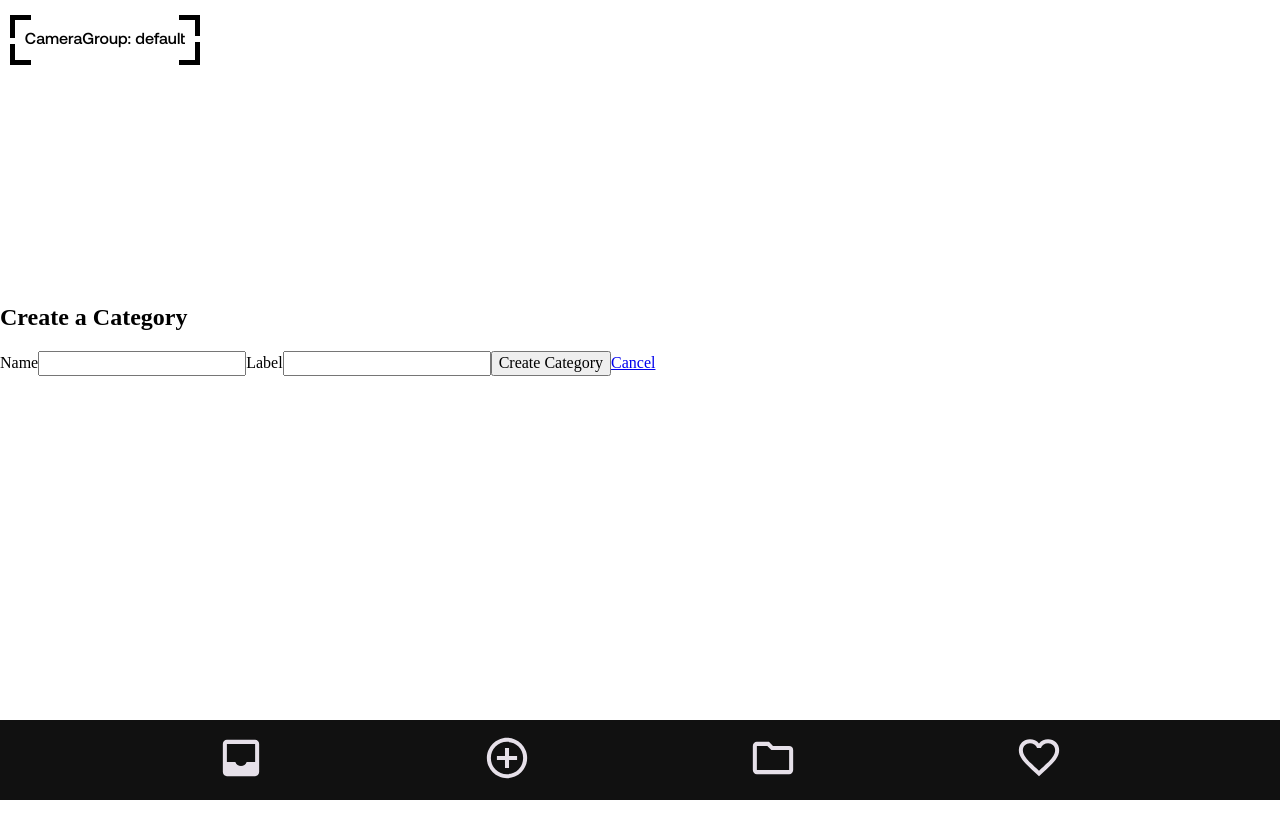
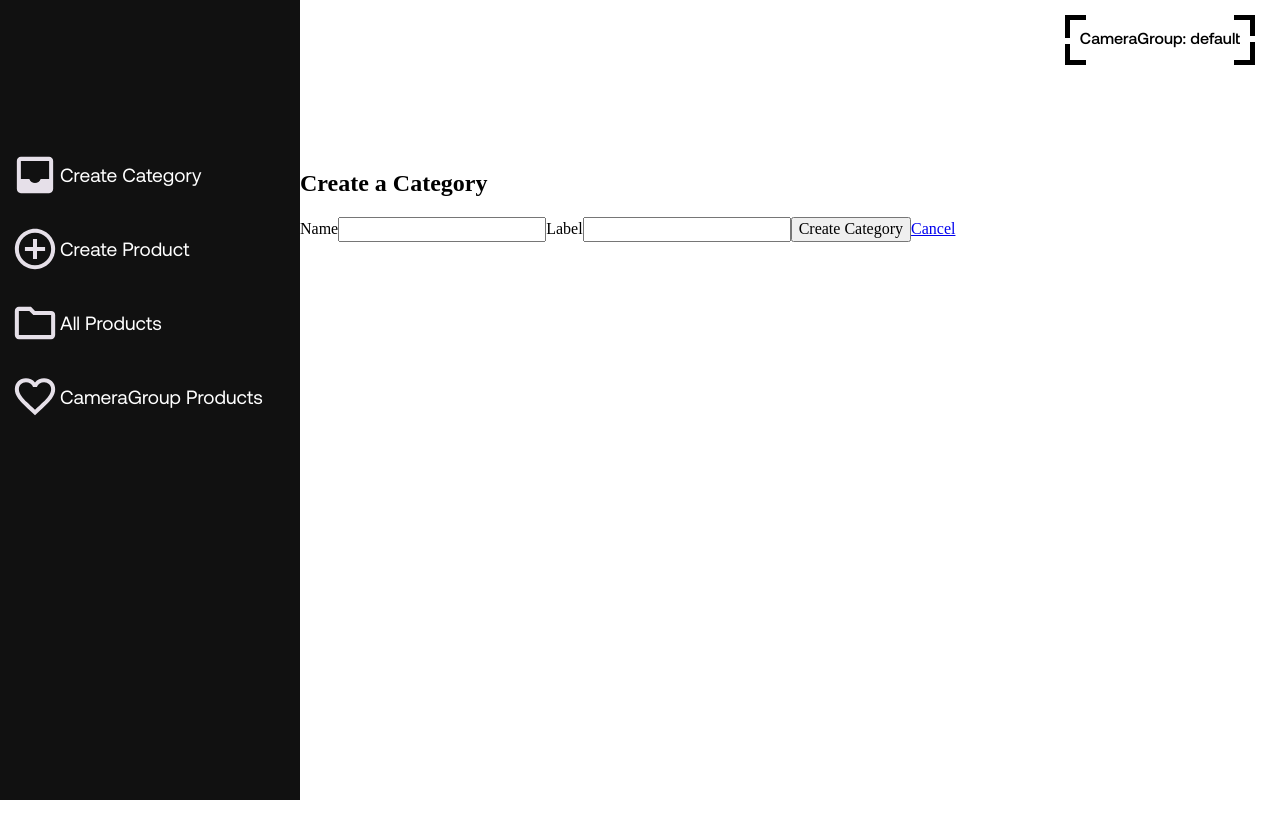
Before and after one commit to anastasiosPou/dishtracker-challenge, a Next.js app: page /dashboard/createCategory in a window 1280 px wide. Shown: the top 838 px of the page. Before the commit the page ends 800 px from the top, so only its background shows below. Built offline with nearby package versions, Linux system fonts and the light colour scheme; no server answers.

Commit message:
Create Dashboard layout for Desktop

```diff
--- a/src/app/dashboard/dashboard.module.scss
+++ b/src/app/dashboard/dashboard.module.scss
@@ -43,8 +43,61 @@
   justify-content: space-evenly;
   margin-top: auto;
   align-items: center;
+
+  span {
+    display: none;
+  }
 }
 
 .createProductLink {
   cursor: pointer;
 }
+
+//Media queries
+
+//Desktop
+@media screen and (min-width: 1024px) {
+  .dashboard {
+    grid-template-columns: 300px 1fr;
+    grid-template-rows: repeat(12, 150px);
+    gap: 0;
+    header {
+      grid-area: 1/2/2/-1;
+      justify-self: end;
+      padding-right: 25px;
+    }
+
+    main {
+      grid-area: 2/2/-1/-1;
+    }
+  }
+
+  .toolbar {
+    grid-area: 1/1/-1/2;
+    top: 0;
+    height: 100vh;
+    flex-direction: column;
+    align-items: flex-start;
+    justify-content: flex-start;
+    row-gap: 1.5rem;
+    padding-top: 150px;
+    padding-left: 10px;
+
+    a {
+      text-decoration: none;
+      color: white;
+      display: flex;
+      align-items: center;
+      font: {
+        family: 'Aeonik Regular';
+        size: 1.2rem;
+      }
+
+      span {
+        display: initial;
+      }
+    }
+
+  }
+
+}
--- a/src/app/dashboard/layout.js
+++ b/src/app/dashboard/layout.js
@@ -14,25 +14,29 @@ export default function DashboardLayout({children}) {
       </header>
       {children}
       <footer className={dashboardStyles.toolbar}>
-        <Link className="create-category-link" href={`/dashboard/createCategory?cameraGroup=${cameraGroup}`}>
+        <Link className={dashboardStyles.createCategoryLink} href={`/dashboard/createCategory?cameraGroup=${cameraGroup}`}>
           <svg xmlns="http://www.w3.org/2000/svg" width="50" height="50" viewBox="0 0 31 30" fill="none">
             <path d="M6.75 26.25C6.0625 26.25 5.46875 26.0104 4.96875 25.5313C4.48958 25.0313 4.25 24.4375 4.25 23.75V6.25C4.25 5.5625 4.48958 4.97917 4.96875 4.5C5.46875 4 6.0625 3.75 6.75 3.75H24.25C24.9375 3.75 25.5208 4 26 4.5C26.5 4.97917 26.75 5.5625 26.75 6.25V23.75C26.75 24.4375 26.5 25.0313 26 25.5313C25.5208 26.0104 24.9375 26.25 24.25 26.25H6.75ZM15.5 20C16.2917 20 17.0104 19.7708 17.6562 19.3125C18.3021 18.8542 18.75 18.25 19 17.5H24.25V6.25H6.75V17.5H12C12.25 18.25 12.6979 18.8542 13.3438 19.3125C13.9896 19.7708 14.7083 20 15.5 20Z" fill="#E6E0E9"/>
           </svg>
+          <span>Create Category</span>
         </Link>
         <Link className={dashboardStyles.createProductLink} href={`/dashboard/createProduct?cameraGroup=${cameraGroup}`}>
           <svg xmlns="http://www.w3.org/2000/svg" width="50" height="50" viewBox="0 0 31 30" fill="none">
             <path d="M14.25 21.25H16.75V16.25H21.75V13.75H16.75V8.75H14.25V13.75H9.25V16.25H14.25V21.25ZM15.5 27.5C13.7708 27.5 12.1458 27.1771 10.625 26.5312C9.10417 25.8646 7.78125 24.9687 6.65625 23.8437C5.53125 22.7187 4.63542 21.3958 3.96875 19.875C3.32292 18.3542 3 16.7292 3 15C3 13.2708 3.32292 11.6458 3.96875 10.125C4.63542 8.60417 5.53125 7.28125 6.65625 6.15625C7.78125 5.03125 9.10417 4.14583 10.625 3.5C12.1458 2.83333 13.7708 2.5 15.5 2.5C17.2292 2.5 18.8542 2.83333 20.375 3.5C21.8958 4.14583 23.2188 5.03125 24.3438 6.15625C25.4688 7.28125 26.3542 8.60417 27 10.125C27.6667 11.6458 28 13.2708 28 15C28 16.7292 27.6667 18.3542 27 19.875C26.3542 21.3958 25.4688 22.7187 24.3438 23.8437C23.2188 24.9687 21.8958 25.8646 20.375 26.5312C18.8542 27.1771 17.2292 27.5 15.5 27.5ZM15.5 25C18.2917 25 20.6563 24.0312 22.5938 22.0938C24.5313 20.1562 25.5 17.7917 25.5 15C25.5 12.2083 24.5313 9.84375 22.5938 7.90625C20.6563 5.96875 18.2917 5 15.5 5C12.7083 5 10.3438 5.96875 8.40625 7.90625C6.46875 9.84375 5.5 12.2083 5.5 15C5.5 17.7917 6.46875 20.1562 8.40625 22.0938C10.3438 24.0312 12.7083 25 15.5 25Z" fill="#E6E0E9"/>
           </svg>
+          <span>Create Product</span>
         </Link>
-        <Link className="allProducts-link" href={`/dashboard/allProducts?cameraGroup=${cameraGroup}`}>
+        <Link className={dashboardStyles.allProductsLink} href={`/dashboard/allProducts?cameraGroup=${cameraGroup}`}>
           <svg xmlns="http://www.w3.org/2000/svg" width="50" height="50" viewBox="0 0 31 30" fill="none">
             <path d="M5.5 25C4.8125 25 4.22396 24.7552 3.73438 24.2656C3.24479 23.776 3 23.1875 3 22.5V7.5C3 6.8125 3.24479 6.22396 3.73438 5.73438C4.22396 5.24479 4.8125 5 5.5 5H13L15.5 7.5H25.5C26.1875 7.5 26.776 7.74479 27.2656 8.23438C27.7552 8.72396 28 9.3125 28 10V22.5C28 23.1875 27.7552 23.776 27.2656 24.2656C26.776 24.7552 26.1875 25 25.5 25H5.5ZM5.5 22.5H25.5V10H14.4688L11.9688 7.5H5.5V22.5Z" fill="#E6E0E9"/>
           </svg>
+          <span>All Products</span>
         </Link>
-        <Link className="cameraGroupProducts-link" href={`/dashboard/cameraGroupProducts?cameraGroup=${cameraGroup}`}>
+        <Link className={dashboardStyles.cameraGroupProductsLink} href={`/dashboard/cameraGroupProducts?cameraGroup=${cameraGroup}`}>
           <svg xmlns="http://www.w3.org/2000/svg" width="50" height="50" viewBox="0 0 31 30" fill="none">
             <path d="M15.5 26.25L13.6875 24.625C11.5833 22.7292 9.84375 21.0938 8.46875 19.7188C7.09375 18.3438 6 17.1146 5.1875 16.0313C4.375 14.9271 3.80208 13.9167 3.46875 13C3.15625 12.0833 3 11.1458 3 10.1875C3 8.22917 3.65625 6.59375 4.96875 5.28125C6.28125 3.96875 7.91667 3.3125 9.875 3.3125C10.9583 3.3125 11.9896 3.54167 12.9688 4C13.9479 4.45833 14.7917 5.10417 15.5 5.9375C16.2083 5.10417 17.0521 4.45833 18.0313 4C19.0104 3.54167 20.0417 3.3125 21.125 3.3125C23.0833 3.3125 24.7188 3.96875 26.0313 5.28125C27.3438 6.59375 28 8.22917 28 10.1875C28 11.1458 27.8333 12.0833 27.5 13C27.1875 13.9167 26.625 14.9271 25.8125 16.0313C25 17.1146 23.9063 18.3438 22.5313 19.7188C21.1563 21.0938 19.4167 22.7292 17.3125 24.625L15.5 26.25ZM15.5 22.875C17.5 21.0833 19.1458 19.5521 20.4375 18.2812C21.7292 16.9896 22.75 15.875 23.5 14.9375C24.25 13.9792 24.7708 13.1354 25.0625 12.4063C25.3542 11.6563 25.5 10.9167 25.5 10.1875C25.5 8.9375 25.0833 7.89583 24.25 7.0625C23.4167 6.22917 22.375 5.8125 21.125 5.8125C20.1458 5.8125 19.2396 6.09375 18.4063 6.65625C17.5729 7.19792 17 7.89583 16.6875 8.75H14.3125C14 7.89583 13.4271 7.19792 12.5938 6.65625C11.7604 6.09375 10.8542 5.8125 9.875 5.8125C8.625 5.8125 7.58333 6.22917 6.75 7.0625C5.91667 7.89583 5.5 8.9375 5.5 10.1875C5.5 10.9167 5.64583 11.6563 5.9375 12.4063C6.22917 13.1354 6.75 13.9792 7.5 14.9375C8.25 15.875 9.27083 16.9896 10.5625 18.2812C11.8542 19.5521 13.5 21.0833 15.5 22.875Z" fill="#E6E0E9"/>
           </svg>
+          <span>CameraGroup Products</span>
         </Link>
       </footer>
     </div>
```
Also changed, not shown: src/app/dashboard/dishtrackerLogoWhite.png (added).
